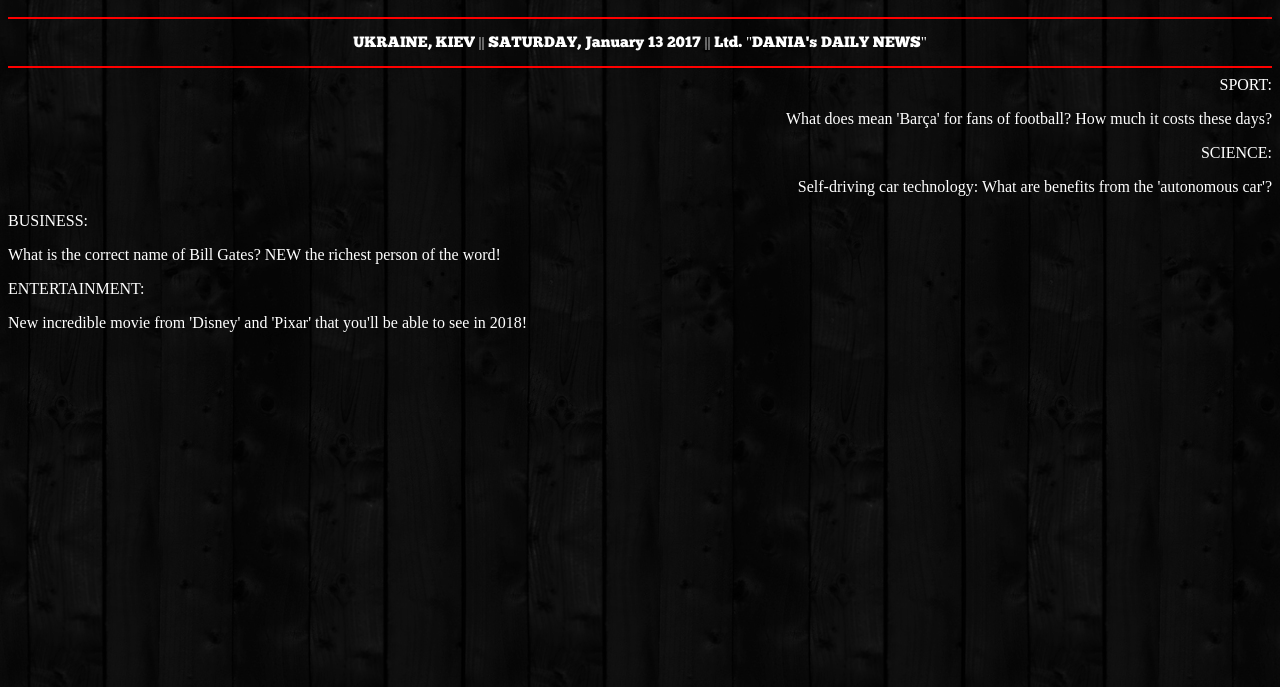
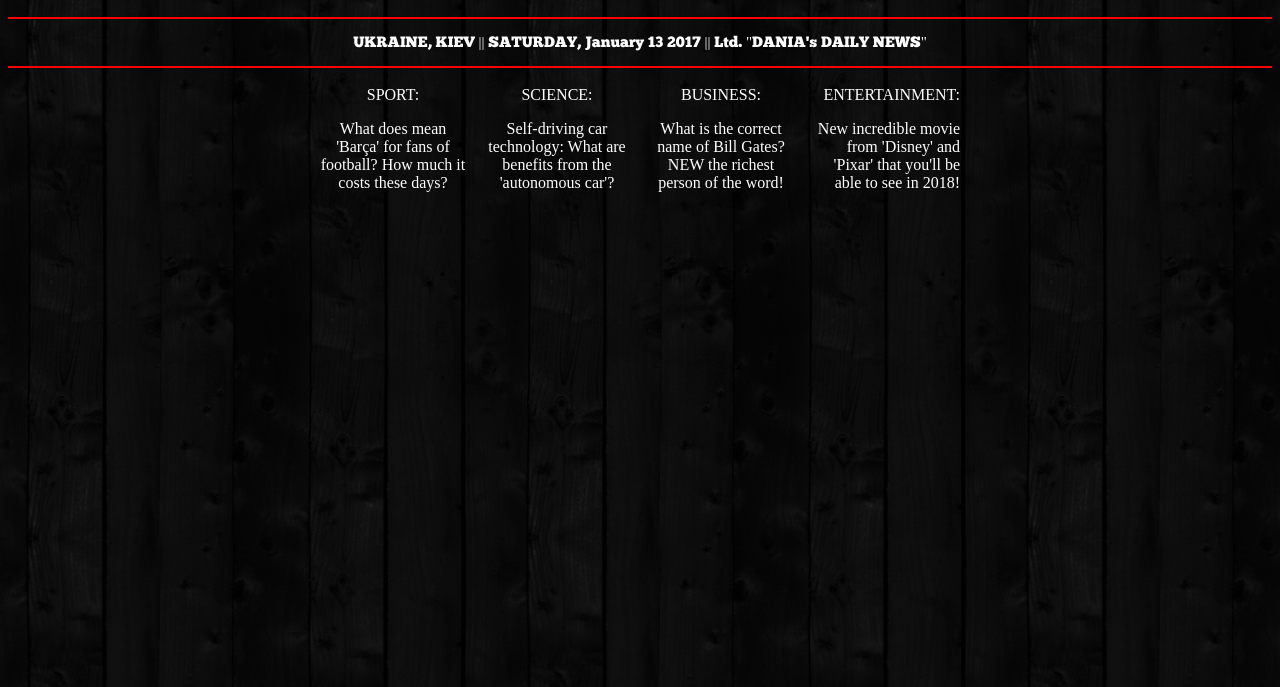
Before and after one commit to DaniaMartiuk/newspaper, a plain HTML site: page index.html in a window 1280 px wide. Shown: the part 83-770 px from the top of the page. Drawn offline with Linux system fonts and the light colour scheme.

Commit message:
made the text padded with the help of div

```diff
--- a/css/main.css
+++ b/css/main.css
@@ -40,24 +40,66 @@ hr {
   height: 2px;
 }
 
-#div1 {}
+#div {
+  text-align: center;
+}
 
 #div1 {
   color: white;
-  text-align: right;
+  /* Цвет фона */
+  width: 150px;
+  /* Ширина */
+  margin: 0 10px 10px 0;
+  /* Отступы */
+  padding: 10px 0;
+  /* Поля сверху и снизу */
+  text-align: center;
+  /* Выравнивание по центру */
+  display: inline-block;
+  /* Строчно-блочный элемент */
 }
 
 #div2 {
   color: white;
-  text-align: right;
+  /* Цвет фона */
+  width: 150px;
+  /* Ширина */
+  margin: 0 10px 10px 0;
+  /* Отступы */
+  padding: 10px 0;
+  /* Поля сверху и снизу */
+  text-align: center;
+  /* Выравнивание по центру */
+  display: inline-block;
+  /* Строчно-блочный элемент */
 }
 
 #div3 {
   color: white;
-  text-align: left;
+  /* Цвет фона */
+  width: 150px;
+  /* Ширина */
+  margin: 0 10px 10px 0;
+  /* Отступы */
+  padding: 10px 0;
+  /* Поля сверху и снизу */
+  text-align: center;
+  /* Выравнивание по центру */
+  display: inline-block;
+  /* Строчно-блочный элемент */
 }
 
 #div4 {
   color: white;
-  text-align: left;
+  /* Цвет фона */
+  width: 150px;
+  /* Ширина */
+  margin: 0 2px 2px 0;
+  /* Отступы */
+  padding: 10px 0;
+  /* Поля сверху и снизу */
+  text-align: right;
+  /* Выравнивание по центру */
+  display: inline-block;
+  /* Строчно-блочный элемент */
 }
```
